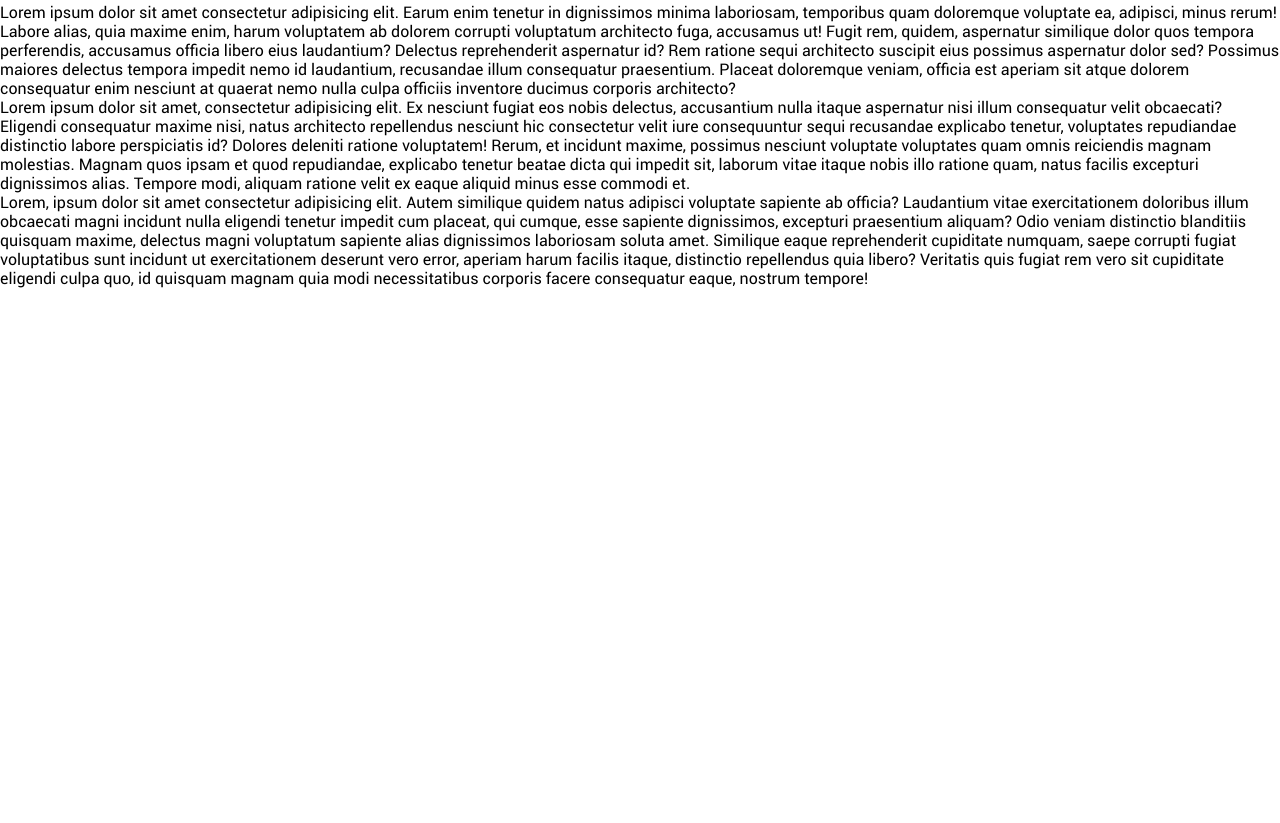
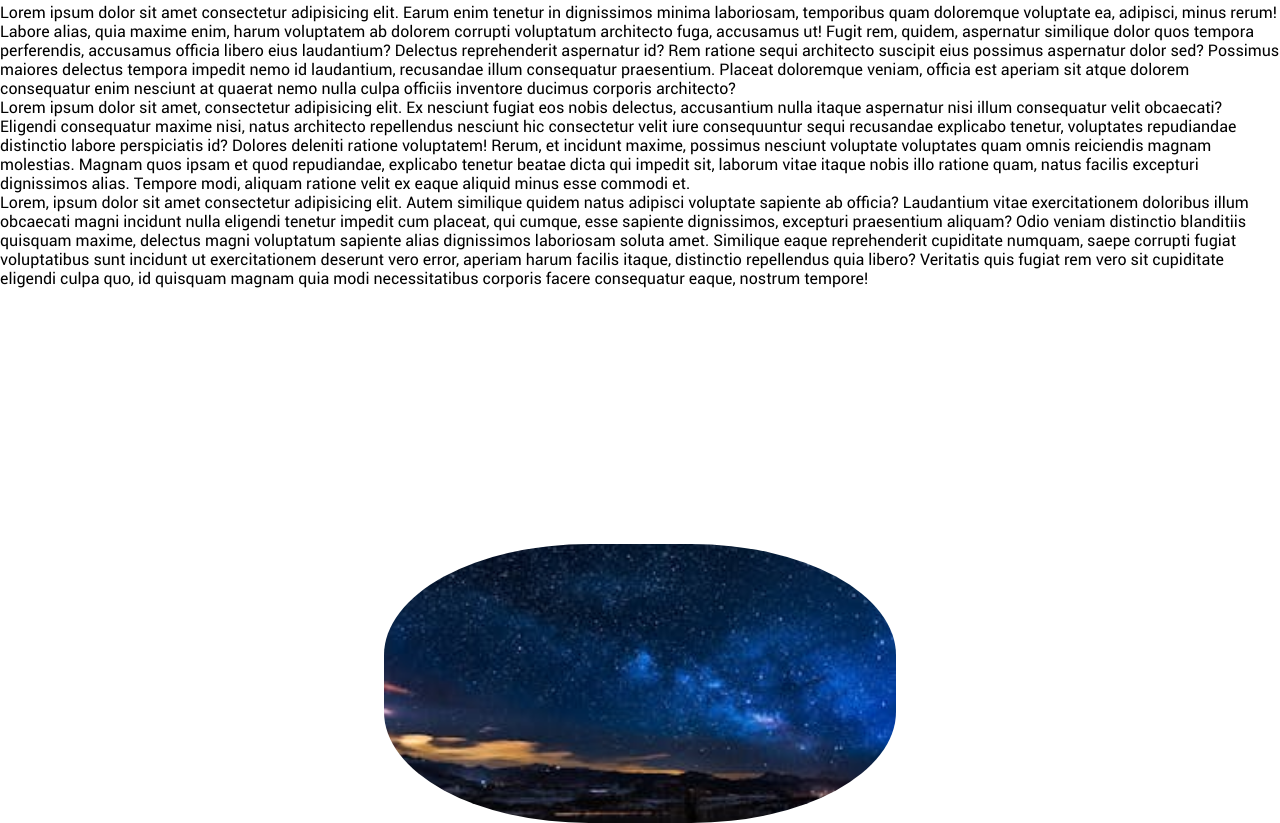
Before and after one commit to nikomarga/position, a plain HTML site: page index.html in a window 1280 px wide. Shown: the part 976-1799 px from the top of the page. Before the commit the page ends 1264 px from the top, so only its background shows below. Drawn offline with Linux system fonts and the light colour scheme.

Commit message:
Conpleto

```diff
--- a/index.html
+++ b/index.html
@@ -35,7 +35,9 @@
         <p>Lorem ipsum dolor sit amet consectetur adipisicing elit. Earum enim tenetur in dignissimos minima laboriosam, temporibus quam doloremque voluptate ea, adipisci, minus rerum! Labore alias, quia maxime enim, harum voluptatem ab dolorem corrupti voluptatum architecto fuga, accusamus ut! Fugit rem, quidem, aspernatur similique dolor quos tempora perferendis, accusamus officia libero eius laudantium? Delectus reprehenderit aspernatur id? Rem ratione sequi architecto suscipit eius possimus aspernatur dolor sed? Possimus maiores delectus tempora impedit nemo id laudantium, recusandae illum consequatur praesentium. Placeat doloremque veniam, officia est aperiam sit atque dolorem consequatur enim nesciunt at quaerat nemo nulla culpa officiis inventore ducimus corporis architecto?</p>
         <p>Lorem ipsum dolor sit amet, consectetur adipisicing elit. Ex nesciunt fugiat eos nobis delectus, accusantium nulla itaque aspernatur nisi illum consequatur velit obcaecati? Eligendi consequatur maxime nisi, natus architecto repellendus nesciunt hic consectetur velit iure consequuntur sequi recusandae explicabo tenetur, voluptates repudiandae distinctio labore perspiciatis id? Dolores deleniti ratione voluptatem! Rerum, et incidunt maxime, possimus nesciunt voluptate voluptates quam omnis reiciendis magnam molestias. Magnam quos ipsam et quod repudiandae, explicabo tenetur beatae dicta qui impedit sit, laborum vitae itaque nobis illo ratione quam, natus facilis excepturi dignissimos alias. Tempore modi, aliquam ratione velit ex eaque aliquid minus esse commodi et.</p>
         <p>Lorem, ipsum dolor sit amet consectetur adipisicing elit. Autem similique quidem natus adipisci voluptate sapiente ab officia? Laudantium vitae exercitationem doloribus illum obcaecati magni incidunt nulla eligendi tenetur impedit cum placeat, qui cumque, esse sapiente dignissimos, excepturi praesentium aliquam? Odio veniam distinctio blanditiis quisquam maxime, delectus magni voluptatum sapiente alias dignissimos laboriosam soluta amet. Similique eaque reprehenderit cupiditate numquam, saepe corrupti fugiat voluptatibus sunt incidunt ut exercitationem deserunt vero error, aperiam harum facilis itaque, distinctio repellendus quia libero? Veritatis quis fugiat rem vero sit cupiditate eligendi culpa quo, id quisquam magnam quia modi necessitatibus corporis facere consequatur eaque, nostrum tempore!</p>
-
+        <div class="centrarimg">
+            <img src="imagenes/paisaje.jpeg" alt="paisaje">
+        </div>
     </main>
 
 </body>
--- a/style.css
+++ b/style.css
@@ -124,6 +124,17 @@ header{
 
 .contenedor .fondo .section.uno{
     top: 8.5%;
-    9
+
 
 }
+
+.centrarimg{
+    margin: 20% auto;
+}
+
+.centrarimg img{
+    width: 40%;
+    border-radius: 40%;
+    display: block;
+    margin: 20px auto;
+}
```
Also changed, not shown: imagenes/paisaje.jpeg (added).
